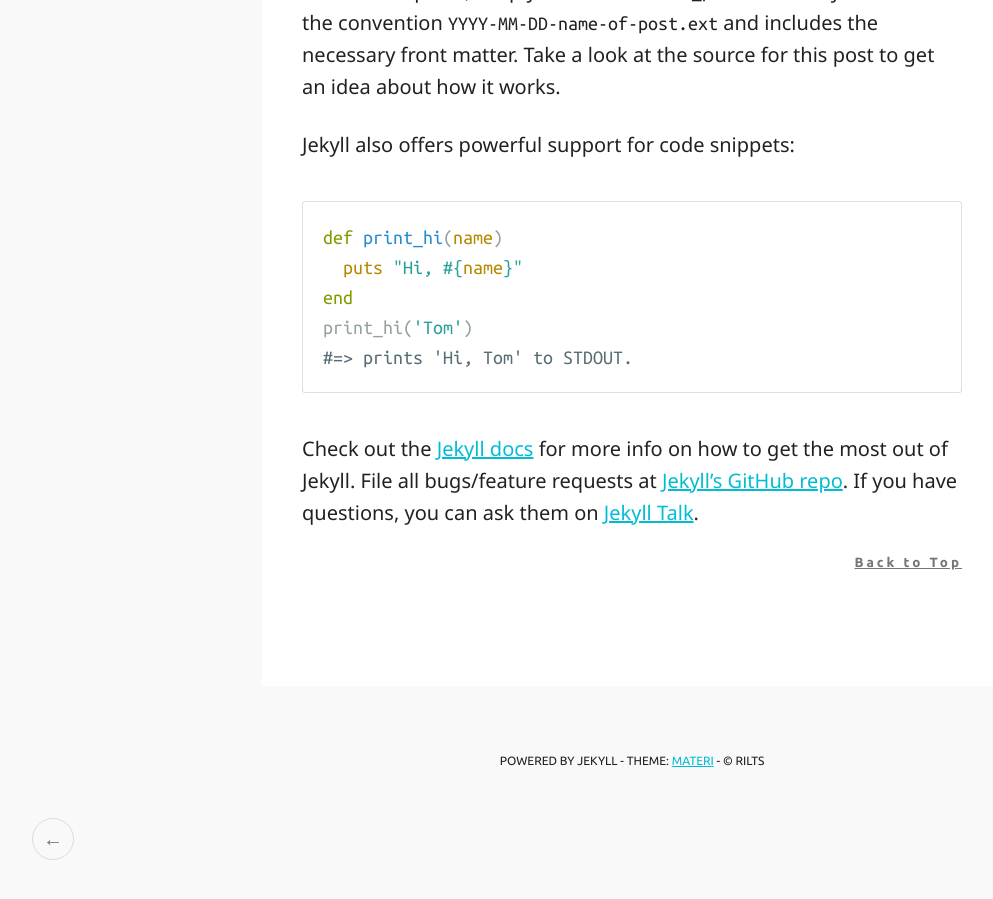
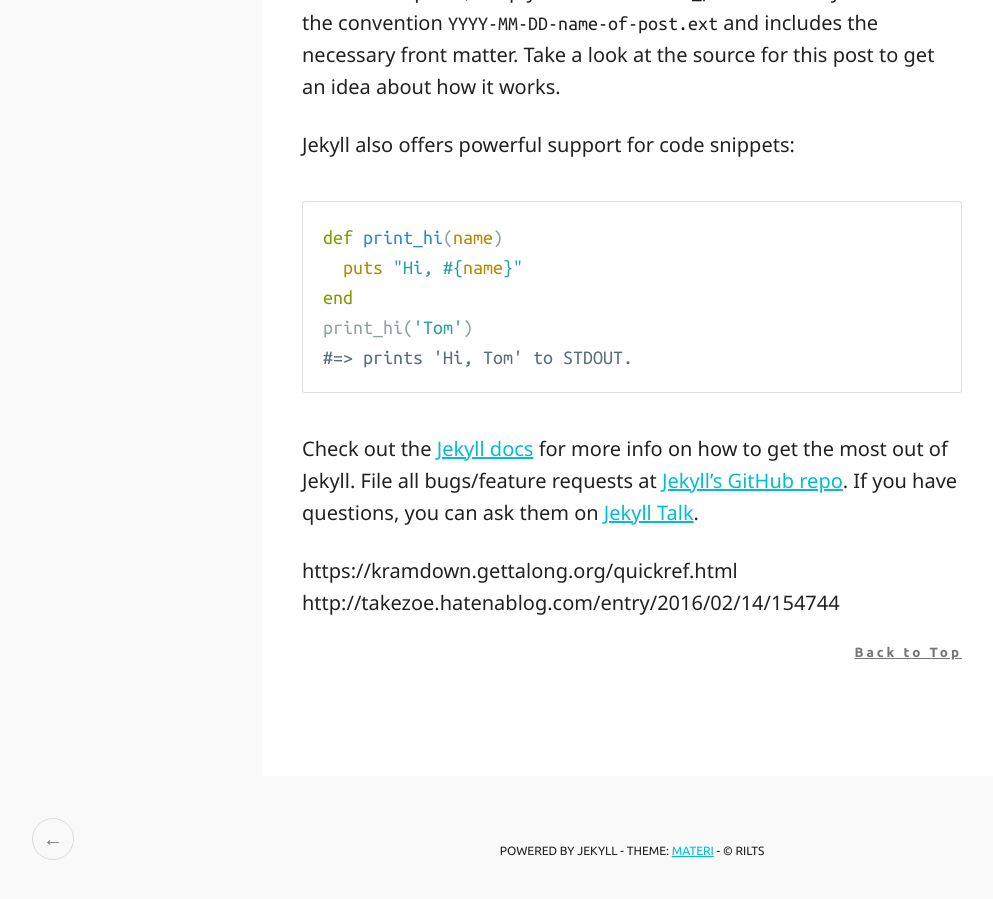
Before and after one commit to rilts/koala, a Jekyll site: the page built from _posts/2017-03-04-welcome-to-jekyll.markdown, in a window 1280 px wide and 900 px high, scrolled down 629 px. Shown: the whole window, without its empty margins (8-1001 px from the left). Built offline with Jekyll 4.4.1, drawn with Linux system fonts in a browser that asks for light colours; before the commit the page ends 1439 px from its top, so only the background shows below that; part of the change alters nothing that is shown.

Commit message:
kramdown grm info

```diff
--- a/_posts/2017-03-04-welcome-to-jekyll.markdown
+++ b/_posts/2017-03-04-welcome-to-jekyll.markdown
@@ -23,3 +23,6 @@ Check out the [Jekyll docs][jekyll-docs] for more info on how to get the most ou
 [jekyll-docs]: http://jekyllrb.com/docs/home
 [jekyll-gh]:   https://github.com/jekyll/jekyll
 [jekyll-talk]: https://talk.jekyllrb.com/
+
+https://kramdown.gettalong.org/quickref.html
+http://takezoe.hatenablog.com/entry/2016/02/14/154744
```
